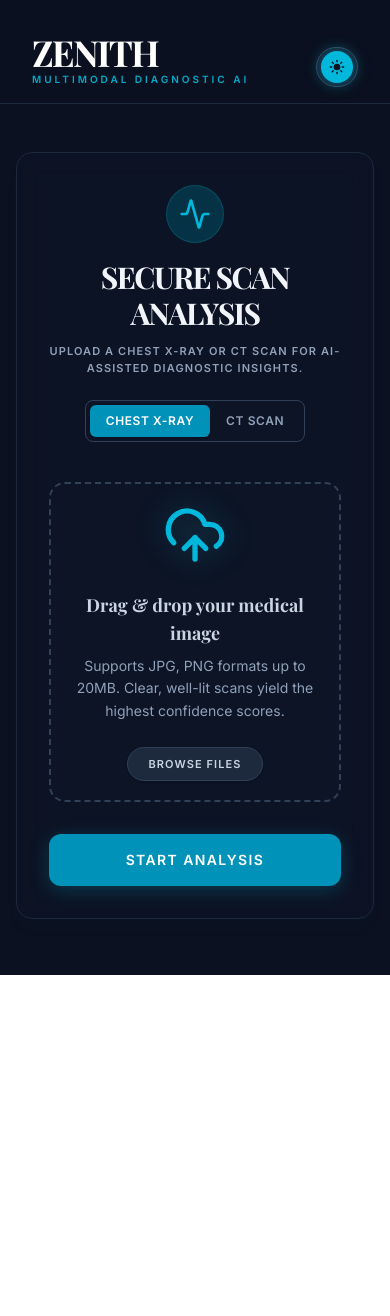
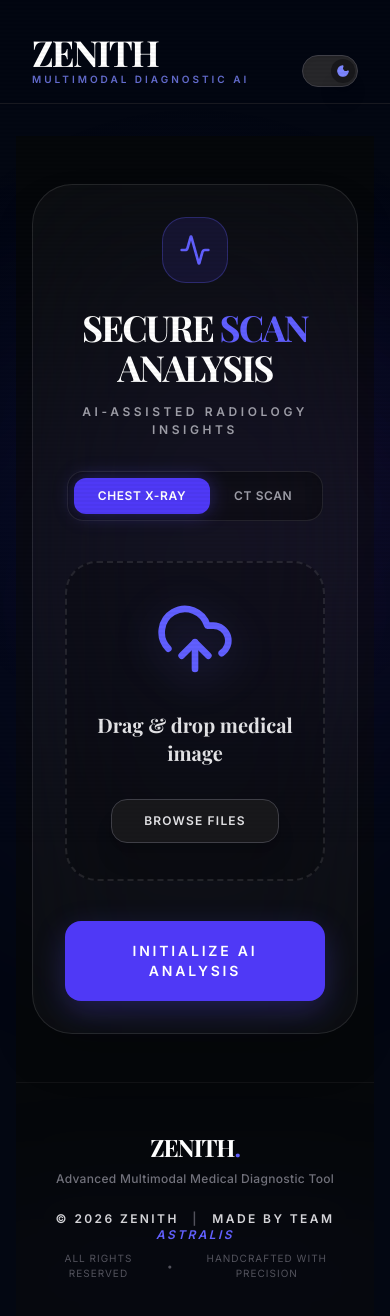
Before and after one commit to Shashankk-21/MedAI-HackToFuture3.0, a React (Vite) app in the folder frontend/: page / in a window 390 px wide. Shown: the top 1316 px of the page. Before the commit the page ends 975 px from the top, so only its background shows below. Built offline with nearby package versions, Linux system fonts and the light colour scheme.

Commit message:
feat: implement modern Zenith UI with spotlight effect and professional footer

```diff
--- a/frontend/src/App.jsx
+++ b/frontend/src/App.jsx
@@ -6,13 +6,18 @@ import ResultsScreen from './components/ResultsScreen'
 import UploadScreen from './components/UploadScreen'
 
 function App() {
+  // --- ORIGINAL LOGIC: STATE ---
   const [currentScreen, setCurrentScreen] = useState('upload')
   const [predictions, setPredictions] = useState(null)
   const [explanation, setExplanation] = useState('')
   const [imagePreviewUrl, setImagePreviewUrl] = useState('')
   const [isDarkMode, setIsDarkMode] = useState(true)
+
+  // --- ORIGINAL LOGIC: REFS ---
   const screenRef = useRef(null)
+  const appContainerRef = useRef(null) // From design for spotlight
 
+  // --- ORIGINAL LOGIC: IMAGE CLEANUP ---
   useEffect(() => {
     return () => {
       if (imagePreviewUrl) {
@@ -21,7 +26,19 @@ function App() {
     }
   }, [imagePreviewUrl])
 
-  // GSAP Transition on screen change
+  // --- DESIGN LOGIC: MOUSE TRACKING SPOTLIGHT ---
+  useEffect(() => {
+    const handleMouseMove = (e) => {
+      if (appContainerRef.current) {
+        appContainerRef.current.style.setProperty('--mouse-x', `${e.clientX}px`)
+        appContainerRef.current.style.setProperty('--mouse-y', `${e.clientY}px`)
+      }
+    }
+    window.addEventListener('mousemove', handleMouseMove)
+    return () => window.removeEventListener('mousemove', handleMouseMove)
+  }, [])
+
+  // --- ORIGINAL LOGIC: GSAP TRANSITIONS ---
   useEffect(() => {
     if (screenRef.current) {
       gsap.fromTo(
@@ -32,6 +49,7 @@ function App() {
     }
   }, [currentScreen])
 
+  // --- ORIGINAL LOGIC: HANDLERS ---
   const handleAnalysisComplete = (
     nextPredictions,
     nextExplanation,
@@ -40,7 +58,6 @@ function App() {
     if (imagePreviewUrl) {
       URL.revokeObjectURL(imagePreviewUrl)
     }
-
     setPredictions(nextPredictions)
     setExplanation(nextExplanation)
     setImagePreviewUrl(nextImagePreviewUrl)
@@ -70,31 +87,60 @@ function App() {
   }
 
   return (
-    <div className={`min-h-screen transition-colors duration-300 font-sans flex flex-col ${isDarkMode ? 'dark bg-[#0B1120] text-slate-100' : 'bg-slate-50 text-slate-900'}`}>
-      <div className="dark:bg-[#0B1120] bg-slate-50 min-h-screen flex flex-col">
-        {/* Header Section */}
-        <header className="flex justify-between items-end border-b dark:border-slate-800 border-slate-200 pb-4 px-8 pt-8 mb-8 sticky top-0 z-50 dark:bg-[#0B1120]/80 bg-slate-50/80 backdrop-blur-md">
-          <div className="flex flex-col cursor-pointer" onClick={handleReset}>
-            <h1 className="text-4xl sm:text-5xl font-serif font-black tracking-tighter dark:text-white text-slate-900">ZENITH</h1>
-            <p className="text-[10px] uppercase tracking-[0.3em] dark:text-cyan-400 text-cyan-600 font-bold opacity-80">Multimodal Diagnostic AI</p>
+    <div
+      ref={appContainerRef}
+      className={`relative min-h-screen transition-colors duration-500 font-sans flex flex-col ${isDarkMode ? 'dark bg-[#030712] text-zinc-100' : 'bg-[#F4F6F8] text-slate-900'} overflow-hidden`}
+    >
+      {/* DESIGN VISUALS: Spotlight & Scanline Backgrounds */}
+      <div
+        className="pointer-events-none fixed inset-0 z-0 transition-opacity duration-500"
+        style={{
+          background: `radial-gradient(800px circle at var(--mouse-x, 50%) var(--mouse-y, 50%), ${isDarkMode ? 'rgba(79, 70, 229, 0.08)' : 'rgba(186, 230, 253, 0.4)'}, transparent 40%)`
+        }}
+      />
+      <div className={`pointer-events-none fixed inset-0 z-[60] opacity-[0.02] ${isDarkMode ? 'opacity-[0.03]' : 'opacity-[0.02]'}`} style={{ backgroundImage: 'repeating-linear-gradient(0deg, transparent, transparent 2px, #000 2px, #000 4px)' }} />
+
+      <div className="relative z-10 min-h-screen flex flex-col">
+
+        {/* DESIGN VISUALS: Header Section */}
+        <header className="flex justify-between items-end border-b dark:border-zinc-800/60 border-slate-200/60 pb-4 px-8 pt-8 mb-8 sticky top-0 z-50 dark:bg-[#030712]/80 bg-[#F4F6F8]/80 backdrop-blur-md">
+          <div className="flex flex-col cursor-pointer group" onClick={handleReset}>
+            <h1 className="text-4xl sm:text-5xl font-serif font-black tracking-tighter dark:text-white text-slate-900 group-hover:text-indigo-500 transition-colors">
+              ZENITH
+            </h1>
+            <p className="text-[10px] uppercase tracking-[0.3em] dark:text-indigo-400 text-indigo-600 font-bold opacity-80">
+              Multimodal Diagnostic AI
+            </p>
           </div>
+
           <div className="flex gap-4 sm:gap-6 items-center">
             <div className="hidden sm:flex flex-col items-end">
               <span className="text-[10px] uppercase tracking-widest text-slate-400">Patient ID</span>
-              <span className="font-mono text-sm font-bold dark:text-cyan-200 text-cyan-700">#PX-9928-ALPHA</span>
+              <span className="font-mono text-sm font-bold dark:text-rose-300 text-rose-600">#PX-9928-ALPHA</span>
             </div>
-            <div className="h-10 w-auto sm:w-24 dark:bg-slate-900 bg-slate-200 border dark:border-slate-700 border-slate-300 rounded-full flex items-center p-1 justify-center px-1 sm:justify-start">
-              <button
-                onClick={toggleTheme}
-                className="h-8 w-8 dark:bg-cyan-500 bg-cyan-600 rounded-full dark:shadow-[0_0_15px_rgba(34,211,238,0.5)] shadow-md flex items-center justify-center transition-transform hover:scale-105"
-                aria-label="Toggle theme"
+
+            {/* DESIGN VISUALS: Modern Sliding Toggle */}
+            <button
+              onClick={toggleTheme}
+              className="relative inline-flex h-8 w-14 items-center rounded-full transition-colors duration-300 focus:outline-none dark:bg-zinc-800 bg-slate-300 dark:border-zinc-700 border-slate-200 border shadow-inner"
+              aria-label="Toggle theme"
+            >
+              <span
+                className={`inline-flex h-6 w-6 transform items-center justify-center rounded-full dark:bg-zinc-900 bg-white transition-transform duration-500 shadow-xl ${
+                  isDarkMode ? 'translate-x-7' : 'translate-x-1'
+                }`}
               >
-                {isDarkMode ? <Sun className="w-4 h-4 text-[#0B1120] fill-current" /> : <Moon className="w-4 h-4 text-white fill-current" />}
-              </button>
-            </div>
+                {isDarkMode ? (
+                  <Moon className="h-3.5 w-3.5 text-indigo-400 fill-current" />
+                ) : (
+                  <Sun className="h-4 w-4 text-amber-500 fill-current" />
+                )}
+              </span>
+            </button>
           </div>
         </header>
 
+        {/* ORIGINAL LOGIC: Screen Rendering with screenRef for GSAP */}
         <div ref={screenRef} className="pb-10 flex-1 flex flex-col px-4 sm:px-8">
           {currentScreen === 'upload' && (
             <UploadScreen onAnalysisComplete={handleAnalysisComplete} />
--- a/frontend/src/components/UploadScreen.jsx
+++ b/frontend/src/components/UploadScreen.jsx
@@ -1,6 +1,6 @@
 import { useEffect, useRef, useState } from 'react'
 import axios from 'axios'
-import { Activity, Loader2, UploadCloud, X, FileImage, AlertTriangle } from 'lucide-react'
+import { Activity, Loader2, UploadCloud, X, FileImage, AlertTriangle, Heart } from 'lucide-react'
 import { gsap } from 'gsap'
 
 function UploadScreen({ onAnalysisComplete }) {
@@ -13,8 +13,8 @@ function UploadScreen({ onAnalysisComplete }) {
   const containerRef = useRef(null)
   const iconRef = useRef(null)
 
+  // --- ANIMATION ENGINE ---
   useEffect(() => {
-    // Initial load animation
     gsap.fromTo(
       containerRef.current,
       { opacity: 0, scale: 0.95 },
@@ -27,10 +27,8 @@ function UploadScreen({ onAnalysisComplete }) {
       setPreviewUrl('')
       return
     }
-
     const url = URL.createObjectURL(selectedFile)
     setPreviewUrl(url)
-
     return () => {
       URL.revokeObjectURL(url)
     }
@@ -38,11 +36,8 @@ function UploadScreen({ onAnalysisComplete }) {
 
   const handleFileSelected = (file) => {
     if (!file) return
-
     setError('')
     setSelectedFile(file)
-
-    // Quick scale bounce when file added
     gsap.fromTo(
       containerRef.current,
       { scale: 0.98 },
@@ -53,7 +48,6 @@ function UploadScreen({ onAnalysisComplete }) {
   const handleDrop = (event) => {
     event.preventDefault()
     if (isLoading) return
-
     const droppedFile = event.dataTransfer.files?.[0]
     handleFileSelected(droppedFile)
   }
@@ -71,6 +65,7 @@ function UploadScreen({ onAnalysisComplete }) {
     }
   }
 
+  // --- BACKEND LOGIC: FASTAPI CONNECTION ---
   const handleAnalyze = async () => {
     setIsLoading(true)
     setError('')
@@ -114,7 +109,7 @@ const handleAnalyze = async () => {
       setIsLoading(false)
     }
   }
-  // Hover animations for the dropzone
+
   const onDragEnter = () => {
     gsap.to(iconRef.current, { scale: 1.1, y: -5, duration: 0.2 })
   }
@@ -123,31 +118,55 @@ const handleAnalyze = async () => {
   }
 
   return (
-    <main className="flex flex-1 items-center justify-center py-4">
+    <div className="min-h-screen flex flex-col font-sans dark:bg-[#05070a] bg-slate-50 transition-colors duration-500">
+      <main className="flex flex-1 items-center justify-center py-12 relative z-10 px-4">
+
+        {/* Glow Effects */}
+        <div className="absolute top-1/2 left-1/2 -translate-x-1/2 -translate-y-1/2 w-[600px] h-[600px] bg-indigo-500/10 rounded-full blur-[120px] pointer-events-none opacity-50" />
+        <div className="absolute top-1/2 left-1/2 -translate-x-1/4 -translate-y-3/4 w-[400px] h-[400px] bg-purple-500/10 rounded-full blur-[100px] pointer-events-none opacity-40" />
+
+        <div className="w-full max-w-7xl flex gap-6 lg:gap-12 items-center justify-center">
+          {/* LEFT SIDE: CLINICAL SCOPE - 7 DISEASES */}
+          <div className="hidden lg:flex flex-col justify-center flex-1">
+            <div className="group">
+              <h3 className="text-lg font-serif font-black uppercase tracking-[0.2em] text-slate-600 dark:text-zinc-600 group-hover:text-indigo-600 dark:group-hover:text-indigo-400 mb-6 transition-colors duration-300 opacity-40 group-hover:opacity-100">Clinical Scope</h3>
+              <ul className="space-y-3.5">
+                {['Pneumonia', 'Lung Opacity', 'Effusion', 'Consolidation', 'Atelectasis', 'Cardiomegaly', 'Edema'].map((disease, idx) => (
+                  <li key={idx} className="text-xl font-serif font-semibold text-slate-700 dark:text-zinc-500 group-hover:text-slate-900 dark:group-hover:text-zinc-200 flex items-center gap-3 transition-all duration-300 opacity-40 group-hover:opacity-100">
+                    <span className="w-2.5 h-2.5 rounded-full bg-indigo-500 group-hover:bg-indigo-400 flex-shrink-0 shadow-[0_0_12px_rgba(99,102,241,0.5)] group-hover:shadow-[0_0_16px_rgba(99,102,241,0.8)] transition-all duration-300"></span>
+                    <span>{disease}</span>
+                  </li>
+                ))}
+              </ul>
+            </div>
+          </div>
+
+          {/* CENTER: UPLOAD BOX - ORIGINAL SIZE AND FUNCTIONALITY */}
           <section
             ref={containerRef}
-        className="w-full max-w-3xl rounded-2xl border dark:border-slate-800 border-slate-300 dark:bg-slate-900/40 bg-white p-8 sm:p-10 shadow-lg dark:shadow-cyan-900/5 backdrop-blur-md"
+            className="w-full max-w-2xl flex-shrink-0 relative rounded-[2.5rem] border dark:border-white/10 border-slate-200/60 dark:bg-white/[0.03] bg-white/90 p-8 sm:p-12 shadow-2xl backdrop-blur-3xl"
           >
           <header className="mb-10 text-center">
-          <div className="inline-flex items-center justify-center p-3 rounded-full dark:bg-cyan-950 bg-cyan-100 mb-4 border dark:border-cyan-500/20">
-            <Activity className="h-8 w-8 text-cyan-500" />
+            <div className="inline-flex items-center justify-center p-4 rounded-3xl dark:bg-indigo-950/50 bg-indigo-100 mb-6 border dark:border-indigo-500/30 border-indigo-200">
+              <Activity className="h-8 w-8 text-indigo-500" />
             </div>
-          <h2 className="text-3xl font-serif font-black tracking-tighter dark:text-slate-100 text-slate-800 sm:text-4xl mb-3">
-            SECURE SCAN ANALYSIS
+            <h2 className="text-4xl font-serif font-black tracking-tighter dark:text-white text-slate-900 sm:text-5xl mb-4">
+              SECURE <span className="text-indigo-500">SCAN</span> ANALYSIS
             </h2>
-          <p className="text-[11px] uppercase tracking-widest text-slate-500 dark:text-slate-400 font-bold mb-6">
-            Upload a chest X-Ray or CT scan for AI-assisted diagnostic insights.
+            <p className="text-[12px] uppercase tracking-[0.3em] text-slate-500 dark:text-zinc-400 font-bold mb-8">
+              AI-ASSISTED RADIOLOGY INSIGHTS
             </p>
-          <div className="flex justify-center">
-            <div className="bg-slate-200 dark:bg-slate-900/50 p-1 border dark:border-slate-700 border-slate-300 rounded-lg inline-flex">
+
+            <div className="flex justify-center relative z-10">
+              <div className="dark:bg-black/40 bg-slate-200/50 backdrop-blur-md p-1.5 border dark:border-white/10 border-slate-300/50 rounded-2xl inline-flex shadow-inner">
                 <button
-                className={`px-4 py-2 rounded-md text-xs font-bold uppercase tracking-wider transition-colors ${scanType === 'xray' ? 'bg-cyan-600 text-white shadow-sm' : 'text-slate-500 dark:text-slate-400 hover:text-slate-700 dark:hover:text-slate-200'}`}
+                  className={`px-6 py-2.5 rounded-xl text-xs font-bold uppercase tracking-wider transition-all duration-300 ${scanType === 'xray' ? 'bg-indigo-600 text-white shadow-[0_0_20px_rgba(79,70,229,0.4)]' : 'text-slate-500 dark:text-zinc-400 hover:text-slate-800 dark:hover:text-zinc-200'}`}
                   onClick={() => setScanType('xray')}
                 >
                   Chest X-Ray
                 </button>
                 <button
-                className={`px-4 py-2 rounded-md text-xs font-bold uppercase tracking-wider transition-colors ${scanType === 'ct' ? 'bg-cyan-600 text-white shadow-sm' : 'text-slate-500 dark:text-slate-400 hover:text-slate-700 dark:hover:text-slate-200'}`}
+                  className={`px-6 py-2.5 rounded-xl text-xs font-bold uppercase tracking-wider transition-all duration-300 ${scanType === 'ct' ? 'bg-indigo-600 text-white shadow-[0_0_20px_rgba(79,70,229,0.4)]' : 'text-slate-500 dark:text-zinc-400 hover:text-slate-800 dark:hover:text-zinc-200'}`}
                   onClick={() => setScanType('ct')}
                 >
                   CT Scan
@@ -165,11 +184,11 @@ const handleAnalyze = async () => {
           />
 
           {scanType === 'ct' ? (
-          <div className="flex h-80 w-full flex-col items-center justify-center rounded-2xl border-2 border-dashed dark:border-slate-700 border-slate-300 dark:bg-slate-900/30 bg-slate-50/50 px-6 text-center">
-            <AlertTriangle className="h-16 w-16 text-yellow-500 drop-shadow-[0_0_15px_rgba(234,179,8,0.3)] mb-4" />
-            <h3 className="text-xl font-bold dark:text-slate-200 text-slate-800 font-serif mb-2">CT Scan Mode Coming Soon</h3>
-            <p className="max-w-md text-sm leading-relaxed text-slate-500 dark:text-slate-400 font-sans">
-              The current model is optimized exclusively for chest X-rays. CT support is in development and is not enabled in this version.
+            <div className="group flex h-80 w-full flex-col items-center justify-center rounded-[2rem] border border-dashed dark:border-white/20 border-slate-300 dark:bg-black/20 bg-slate-50 px-6 text-center transition-all duration-500">
+              <AlertTriangle className="h-16 w-16 text-rose-500 drop-shadow-[0_0_20px_rgba(244,63,94,0.4)] mb-5" />
+              <h3 className="text-xl font-bold dark:text-zinc-100 text-slate-800 font-serif mb-3">CT Scan Mode Coming Soon</h3>
+              <p className="max-w-md text-sm leading-relaxed text-slate-500 dark:text-zinc-400 font-sans">
+                Support for CT scans is currently in development.
               </p>
             </div>
           ) : !selectedFile ? (
@@ -180,42 +199,37 @@ const handleAnalyze = async () => {
               onDragOver={(event) => event.preventDefault()}
               onDragEnter={onDragEnter}
               onDragLeave={onDragLeave}
-            className="group relative flex h-80 w-full flex-col items-center justify-center rounded-2xl border-2 border-dashed dark:border-slate-700 border-slate-300 dark:bg-slate-900/30 bg-slate-50/50 px-6 text-center transition-all duration-300 hover:border-cyan-500/50 dark:hover:bg-slate-800/40 hover:bg-cyan-50 focus:outline-none"
+              className="group relative flex h-80 w-full flex-col items-center justify-center rounded-[2rem] border-2 border-dashed dark:border-white/10 border-slate-300 dark:bg-black/20 bg-slate-50 px-6 text-center transition-all duration-500 hover:border-indigo-500/50 dark:hover:bg-white/5 hover:bg-indigo-50/50 focus:outline-none overflow-hidden"
             >
-            <div className="absolute inset-0 bg-[radial-gradient(circle_at_center,rgba(34,211,238,0.05),transparent_70%)] opacity-0 group-hover:opacity-100 transition-opacity pointer-events-none rounded-2xl" />
               <div ref={iconRef}>
-              <UploadCloud className="h-16 w-16 text-cyan-500 drop-shadow-[0_0_15px_rgba(34,211,238,0.3)]" />
+                <UploadCloud className="h-20 w-20 text-indigo-500 drop-shadow-[0_10px_20px_rgba(99,102,241,0.3)]" />
               </div>
-            <p className="mt-6 text-lg font-bold text-slate-700 dark:text-slate-300 font-serif">
-              Drag & drop your medical image
+              <p className="mt-8 text-xl font-bold text-slate-700 dark:text-zinc-200 font-serif">
+                Drag & drop medical image
               </p>
-            <p className="mt-2 max-w-md text-sm leading-relaxed text-slate-500 dark:text-slate-400 font-sans">
-              Supports JPG, PNG formats up to 20MB. Clear, well-lit scans yield the highest confidence scores.
-            </p>
-            <div className="mt-6 inline-flex border border-slate-700 rounded-full dark:bg-slate-800 bg-slate-200 px-5 py-2 text-[11px] uppercase tracking-widest font-bold text-slate-700 dark:text-slate-300 transition group-hover:bg-cyan-500 group-hover:border-cyan-400 group-hover:text-white shadow-sm">
+              <div className="mt-8 inline-flex items-center border border-zinc-700 dark:bg-zinc-900 bg-white px-8 py-3 rounded-2xl text-[12px] uppercase tracking-widest font-black text-slate-700 dark:text-zinc-200 transition-all group-hover:bg-indigo-600 group-hover:border-indigo-500 group-hover:text-white group-hover:scale-105 shadow-xl">
                 BROWSE FILES
               </div>
             </button>
           ) : (
-          <div className="relative overflow-hidden rounded-2xl border dark:border-slate-700 border-slate-300 bg-slate-50 dark:bg-black shadow-inner shadow-cyan-900/10 min-h-[320px]">
-             <div className="absolute inset-0 bg-[radial-gradient(circle_at_center,rgba(34,211,238,0.1),transparent_70%)] pointer-events-none"></div>
+            <div className="relative overflow-hidden rounded-[2rem] border dark:border-zinc-800 border-slate-300 bg-black min-h-[350px] flex items-center justify-center">
               <img
                 src={previewUrl || undefined}
                 alt="Scan preview"
-              className="absolute inset-0 w-full h-full object-contain p-4 mix-blend-screen"
+                className="w-full h-full object-contain p-6 mix-blend-screen"
               />
 
-            <div className="absolute top-0 left-0 w-full p-4 flex justify-between items-start bg-gradient-to-b from-black/80 to-transparent">
-              <div className="flex items-center gap-2 px-3 py-1.5 rounded bg-slate-900/60 backdrop-blur-md border border-cyan-500/20 text-white font-mono text-xs">
-                <FileImage className="w-4 h-4 text-cyan-400" />
-                {selectedFile.name}
+              <div className="absolute top-0 left-0 w-full p-6 flex justify-between items-start bg-gradient-to-b from-black/90 to-transparent">
+                <div className="flex items-center gap-3 px-4 py-2 rounded-xl bg-zinc-900/80 backdrop-blur-xl border border-white/10 text-white font-mono text-[10px]">
+                  <FileImage className="w-4 h-4 text-indigo-400" />
+                  {selectedFile.name.length > 20 ? selectedFile.name.substring(0,20) + '...' : selectedFile.name}
                 </div>
                 <button
                   type="button"
                   onClick={clearSelection}
-                className="h-10 w-10 bg-black/60 backdrop-blur-md rounded-full border border-white/10 flex items-center justify-center text-white hover:bg-red-500/80 transition-colors z-10"
+                  className="h-12 w-12 bg-black/60 backdrop-blur-md rounded-2xl border border-white/10 flex items-center justify-center text-white hover:bg-rose-500/80 transition-all z-10"
                 >
-                <X className="w-5 h-5" />
+                  <X className="w-6 h-6" />
                 </button>
               </div>
             </div>
@@ -225,26 +239,74 @@ const handleAnalyze = async () => {
             type="button"
             disabled={isLoading || scanType === 'ct'}
             onClick={handleAnalyze}
-          className="mt-8 flex w-full items-center justify-center rounded-xl bg-cyan-600 hover:bg-cyan-500 px-5 py-4 text-sm font-bold tracking-widest uppercase text-white shadow-[0_4px_20px_rgba(8,145,178,0.3)] transition-all duration-300 disabled:bg-slate-700 disabled:shadow-none disabled:text-slate-500 disabled:cursor-not-allowed"
+            className="mt-10 flex w-full items-center justify-center rounded-2xl bg-indigo-600 hover:bg-indigo-500 px-8 py-5 text-sm font-black tracking-[0.2em] uppercase text-white shadow-[0_10px_30px_rgba(79,70,229,0.3)] transition-all duration-500 hover:-translate-y-1 disabled:bg-zinc-800 disabled:shadow-none disabled:text-zinc-600 disabled:cursor-not-allowed"
           >
             {isLoading ? (
-            <span className="inline-flex items-center gap-3">
-              <Loader2 className="h-5 w-5 animate-spin text-white" />
-              ANALYZING MATRIX...
+              <span className="inline-flex items-center gap-4">
+                <Loader2 className="h-6 w-6 animate-spin text-white" />
+                PROCESSING RADIOGRAPH...
               </span>
             ) : (
-            'START ANALYSIS'
+              'INITIALIZE AI ANALYSIS'
             )}
           </button>
 
           {error && (
-          <div className="mt-5 rounded-xl border border-red-200 dark:border-red-500/30 bg-red-50 dark:bg-red-950/40 px-5 py-4 text-sm text-red-600 dark:text-red-300 flex items-start gap-3">
-            <X className="w-5 h-5 flex-shrink-0 mt-0.5" />
-            <p leading-relaxed>{error}</p>
+            <div className="mt-6 rounded-2xl border border-rose-500/20 bg-rose-500/5 px-6 py-4 text-sm text-rose-500 flex items-start gap-4">
+              <AlertTriangle className="w-5 h-5 flex-shrink-0 mt-0.5" />
+              <p className="font-medium">{error}</p>
             </div>
           )}
         </section>
+
+          {/* RIGHT SIDE: SYSTEM ARCHITECTURE */}
+          <div className="hidden lg:flex flex-col justify-center flex-1">
+            <div className="group text-right">
+              <h3 className="text-lg font-serif font-black uppercase tracking-[0.2em] text-slate-600 dark:text-zinc-600 group-hover:text-indigo-600 dark:group-hover:text-indigo-400 mb-6 transition-colors duration-300 opacity-40 group-hover:opacity-100">System Architecture</h3>
+              <ul className="space-y-3.5">
+                {[
+                  { label: 'Dataset', value: 'NIH + CheXpert' },
+                  { label: 'Architecture', value: 'DenseNet121' },
+                  { label: 'Preprocessing', value: 'CLAHE' }
+                ].map((item, idx) => (
+                  <li key={idx} className="transition-all duration-300 opacity-40 group-hover:opacity-100">
+                    <p className="text-sm font-serif font-medium text-slate-500 dark:text-zinc-600 group-hover:text-indigo-600 dark:group-hover:text-indigo-400 mb-1 transition-colors duration-300">{item.label}</p>
+                    <p className="text-xl font-serif font-semibold text-slate-700 dark:text-zinc-500 group-hover:text-slate-900 dark:group-hover:text-zinc-200 flex items-center justify-end gap-3 transition-colors duration-300">
+                      <span>{item.value}</span>
+                      <span className="w-2.5 h-2.5 rounded-full bg-indigo-500 group-hover:bg-indigo-400 flex-shrink-0 shadow-[0_0_12px_rgba(99,102,241,0.5)] group-hover:shadow-[0_0_16px_rgba(99,102,241,0.8)] transition-all duration-300"></span>
+                    </p>
+                  </li>
+                ))}
+              </ul>
+            </div>
+          </div>
+        </div>
       </main>
+
+      {/* --- CLEAN ZENITH FOOTER --- */}
+      <footer className="w-full py-12 px-6 border-t dark:border-white/5 border-slate-200 relative overflow-hidden">
+        <div className="max-w-7xl mx-auto flex flex-col items-center gap-6 relative z-10">
+          <div className="text-center">
+            <h3 className="text-2xl font-serif font-black tracking-tighter dark:text-white text-slate-900">
+              ZENITH<span className="text-indigo-500">.</span>
+            </h3>
+            <p className="text-xs text-slate-500 dark:text-zinc-500 mt-2 font-medium tracking-wide">
+              Advanced Multimodal Medical Diagnostic Tool
+            </p>
+          </div>
+
+          <div className="text-center">
+            <p className="text-xs font-bold text-slate-800 dark:text-zinc-300 tracking-[0.2em] uppercase mb-2">
+              © 2026 ZENITH <span className="mx-2 text-zinc-600">|</span> Made by Team <span className="text-indigo-500 italic">Astralis</span>
+            </p>
+            <p className="text-[10px] text-slate-500 dark:text-zinc-600 uppercase tracking-widest flex items-center justify-center gap-1.5">
+              All rights reserved <span className="mx-1">•</span> Handcrafted with Precision
+            </p>
+          </div>
+        </div>
+        <div className="absolute bottom-0 left-1/2 -translate-x-1/2 w-[500px] h-[100px] bg-indigo-500/5 rounded-full blur-[80px] pointer-events-none" />
+      </footer>
+    </div>
   )
 }
 
```
Also changed, not shown: frontend/src/components/ChatScreen.jsx (+5 -2 lines), frontend/src/components/ResultsScreen.jsx (+38 -5 lines), 2 other files (tests, documents, lock files or other folders). Lines whose indentation alone changed are shown as unchanged.
